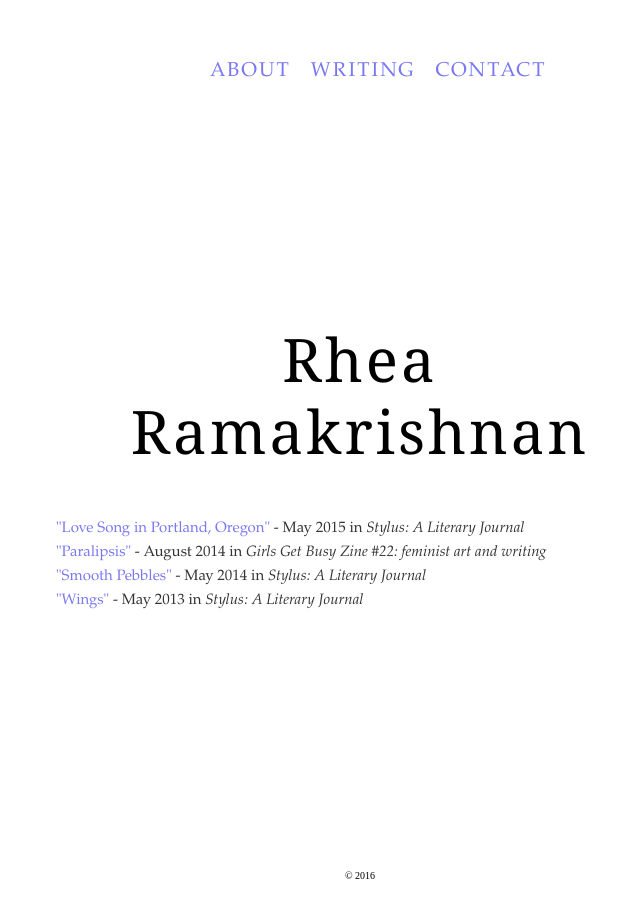
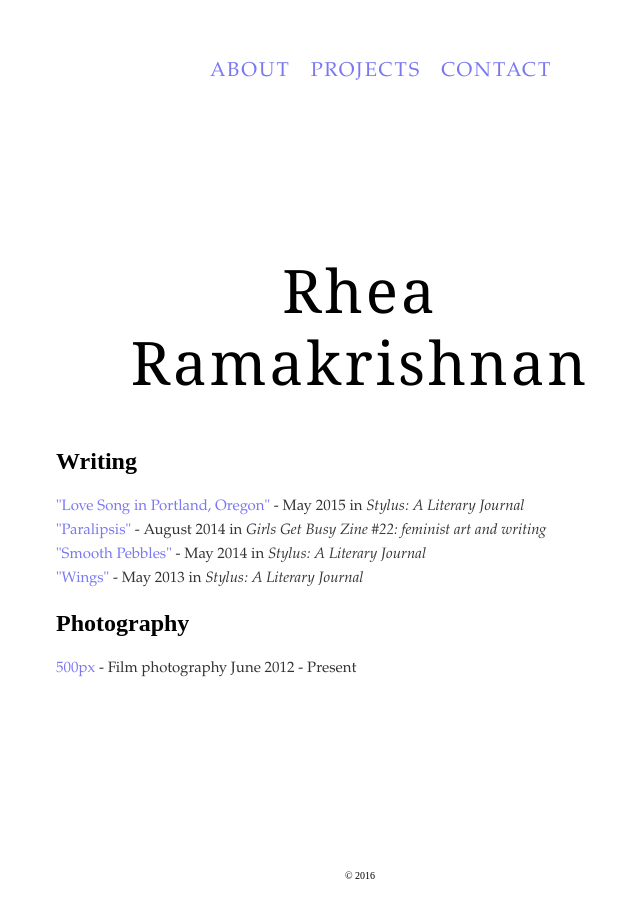
Before and after one commit to reram/reram.github.io, a Jekyll site: the page built from projects.md, in a window 1280 px wide. Shown: the whole page, without its empty margins (280-920 px from the left). Built offline with Jekyll 4.4.1, drawn with Linux system fonts in a browser that asks for light colours.

Commit message:
Update and rename writing.md to projects.md

```diff
--- a/writing.md
+++ b/projects.md
@@ -1,14 +1,14 @@
 ---
 layout: page
 title: Writing
-permalink: /writing/
+permalink: /projects/
 ---
 
 <html>
 
 <ul>
   <li><a class="active" href="http://rhearamakrishnan.com">ABOUT</a></li>
-  <li><a href="http://rhearamakrishnan.com/writing">WRITING</a></li>
+  <li><a href="http://rhearamakrishnan.com/projects">PROJECTS</a></li>
   <li><a href="http://rhearamakrishnan.com/contact">CONTACT</a></li>
 </ul>
 
@@ -18,12 +18,22 @@ permalink: /writing/
 
 <h1>Rhea Ramakrishnan</h1>
 
+<h2>Writing</h2>
+
 <p>
 
 <a href="http://www.styluslit.org/issues/stylus2015.pdf#page=53">"Love Song in Portland, Oregon"</a> - May 2015 in <i>Stylus: A Literary Journal</i><br>
 <a href="https://issuu.com/ggbzine/docs/ggb_22#page=17">"Paralipsis"</a> - August 2014 in <i>Girls Get Busy Zine #22: feminist art and writing</i><br>
 <a href="http://www.styluslit.org/issues/stylus2014.pdf#page=13">"Smooth Pebbles"</a> - May 2014 in <i>Stylus: A Literary Journal</i><br>
 <a href="http://www.styluslit.org/issues/stylus2013.pdf#page=35">"Wings"</a> - May 2013 in <i>Stylus: A Literary Journal</i>
+
+</p>
+
+<h2>Photography</h2>
+
+<p>
+
+<a href="https://500px.com/rhearamakrishnan">500px</a> - Film photography June 2012 - Present
 
 </p>
 
```
